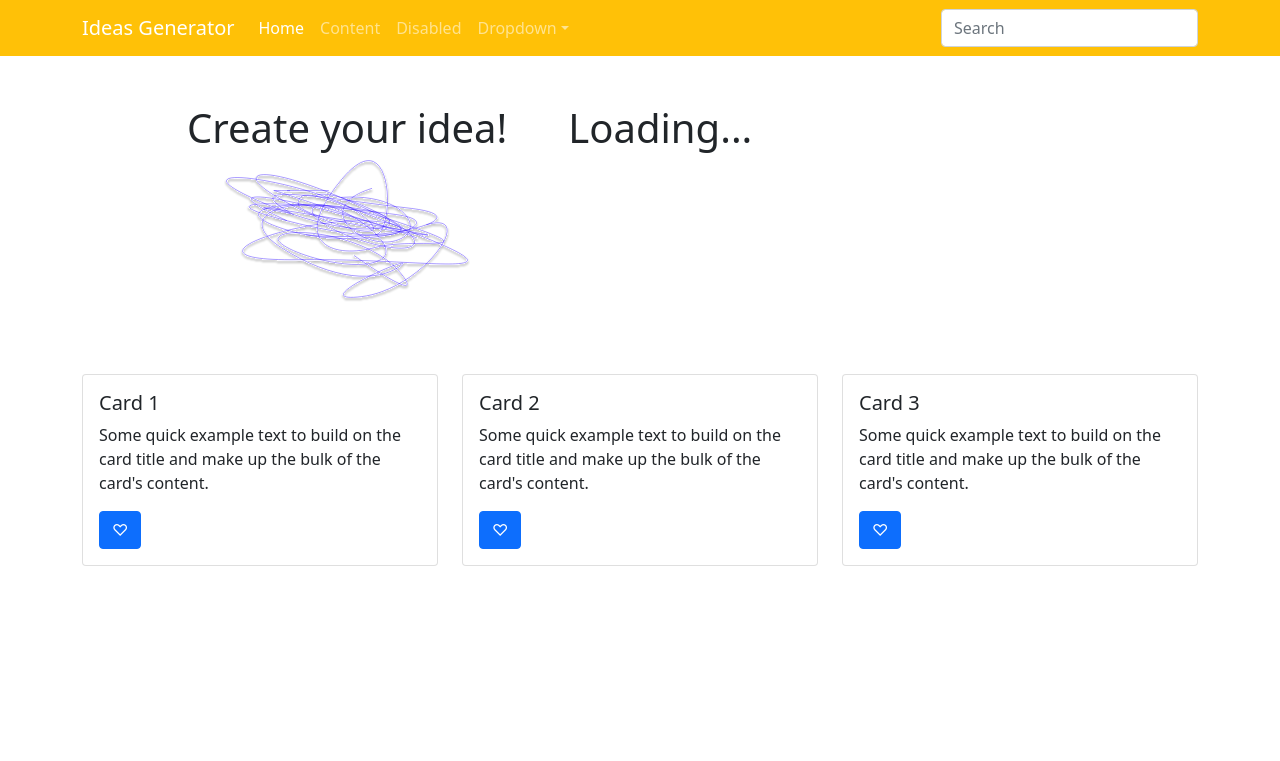
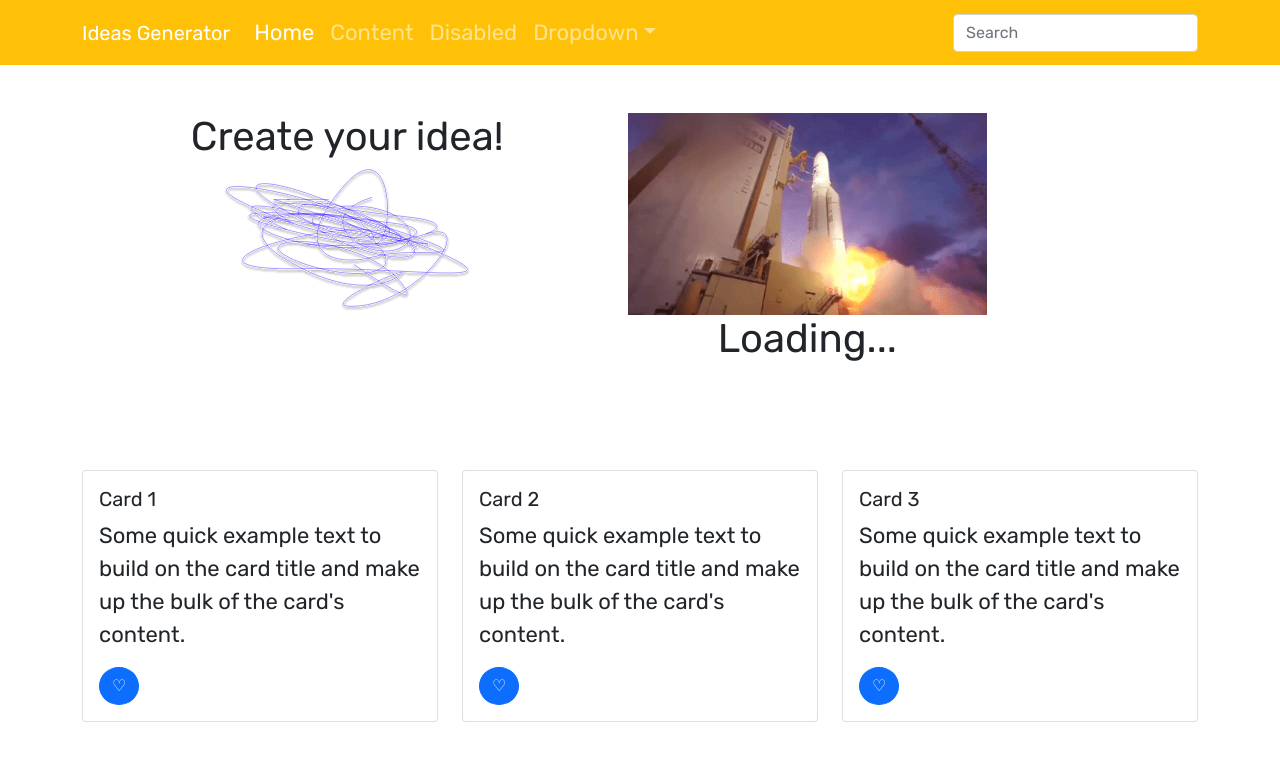
Before and after one commit to AnKlvy/ideasGen, a Django app: page /loading/ in a window 1280 px wide. Shown: the top 761 px of the page. Run offline with Django 4.2, Linux system fonts and the light colour scheme.

Commit message:
Added control generation page, added Rubik font, added images logic and gif

```diff
--- a/ideas/views.py
+++ b/ideas/views.py
@@ -1,19 +1,30 @@
+import time
+
 from django.shortcuts import render
 from django.shortcuts import redirect
 from django.urls import reverse
+from django.views.generic import ListView
 
 
 # Create your views here.
 
-def home(request):
-    return render(request, 'ideas/ideasgen.html')
+class IdeasHome(ListView):
+    template_name = 'ideas/ideasgen.html'
+
+    def get_queryset(self):
+        return None
 
 
 def loading_page(request):
-    delay = 2  # delay in seconds
+    delay = 4  # delay in seconds
     generated = reverse('generated')
-    return render(request, 'ideas/loading.html', {'delay': delay, 'generated': generated})
+    return render(request, 'ideas/loading.html',
+                  {'delay': delay, 'generated': generated})
 
 
 def generated(request):
     return render(request, 'ideas/generated.html')
+
+
+def contgener(request):
+    return render(request, 'ideas/contgener.html')
--- a/ideasGen/settings.py
+++ b/ideasGen/settings.py
@@ -9,7 +9,7 @@ https://docs.djangoproject.com/en/4.1/topics/settings/
 For the full list of settings and their values, see
 https://docs.djangoproject.com/en/4.1/ref/settings/
 """
-
+import os
 from pathlib import Path
 
 # Build paths inside the project like this: BASE_DIR / 'subdir'.
@@ -119,6 +119,10 @@ USE_TZ = True
 
 STATIC_URL = 'static/'
 
+##########################
+MEDIA_ROOT = os.path.join(BASE_DIR, '')
+MEDIA_URL = '/'
+
 # Default primary key field type
 # https://docs.djangoproject.com/en/4.1/ref/settings/#default-auto-field
 
--- a/ideasGen/urls.py
+++ b/ideasGen/urls.py
@@ -13,16 +13,20 @@ Including another URLconf
     1. Import the include() function: from django.urls import include, path
     2. Add a URL to urlpatterns:  path('blog/', include('blog.urls'))
 """
+from django.conf.urls.static import static
 from django.contrib import admin
 from django.urls import path
-from ideas.views import (home, loading_page,
-generated)
+from ideas.views import (IdeasHome, loading_page,
+                         generated, contgener)
+from ideasGen import settings
 
 urlpatterns = [
     path('admin/', admin.site.urls),
     path('loading/', loading_page, name='loading'),
     path('generated/', generated, name='generated'),
 
-    path('', home)
-
+    path('', IdeasHome.as_view(), name='home'),
+    path('contgener/', contgener, name='contgener')
 ]
+if settings.DEBUG:
+    urlpatterns += static(settings.MEDIA_URL, document_root=settings.MEDIA_ROOT)
--- a/templates/ideas/generated.html
+++ b/templates/ideas/generated.html
@@ -4,7 +4,7 @@
         <div class="card-body">
           <h5 class="card-title">How about</h5>
           <p class="card-text">Start to talk with rock collection and give each one a unique name and backstory?</p>
-          <button type="button" class="btn btn-primary like-button">♡</button>
+          <button type="button" class="btn btn-primary rounded-circle   ">♡</button>
         </div>
       </div>
 {% endblock %}
--- a/templates/ideas/head.html
+++ b/templates/ideas/head.html
@@ -3,7 +3,7 @@
         <meta charset="utf-8"/>
         <meta http-equiv="X-UA-Compatible" content="IE=edge"/>
         <title>Ideas</title>
-    <meta name="description" content="Blog"/>
+        <meta name="description" content="Home"/>
         <meta name="viewport" content="width=device-width, initial-scale=1"/>
         <link
                 href="https://cdn.jsdelivr.net/npm/bootstrap@5.1.3/dist/css/bootstrap.min.css"
@@ -11,6 +11,12 @@
                 integrity="sha384-1BmE4kWBq78iYhFldvKuhfTAU6auU8tT94WrHftjDbrCEXSU1oBoqyl2QvZ6jIW3"
                 crossorigin="anonymous"
         />
-    <link rel="stylesheet" href=""/>
+        <link href='https://fonts.googleapis.com/css?family=Rubik' rel='stylesheet'>
+        <style>
+            body {
+                font-family: 'Rubik';
+                font-size: 22px;
+            }
+        </style>
     </head>
     <!--{% endblock %}-->
--- a/templates/ideas/ideasgen.html
+++ b/templates/ideas/ideasgen.html
@@ -1,15 +1,18 @@
 {% extends 'ideas/index.html' %}
 {% block content %}
+    <form action="#" method="post">
         <div class="input-group input-group-lg mb-2 mt-2">
             <input type="text" class="form-control" placeholder="Share your idea">
             <div class="input-group-append">
                 <button class="btn btn-primary btn-lg" type="button">Send</button>
             </div>
         </div>
+    </form>
 
     <div class="text-center">
         <h1 class="mb-2">or</h1>
 
-    <a class="btn btn-primary btn-lg" href="{% url 'loading' %}">Generate</a>
+        <a class="btn btn-primary btn-lg" href="{% url 'loading' %}">Generate randomly</a>
+        <a class="btn btn-primary btn-lg" href="{% url 'contgener' %}">Controlled generation</a>
     </div>
 {% endblock %}
--- a/templates/ideas/index.html
+++ b/templates/ideas/index.html
@@ -1,6 +1,5 @@
 <!DOCTYPE html>
 <html>
-
 {% include "ideas/head.html" %}
 <body>
 {% include "ideas/nav.html" %}
@@ -44,5 +43,10 @@
 
 
 </body>
-
+<script src="https://cdn.jsdelivr.net/npm/@popperjs/core@2.9.2/dist/umd/popper.min.js"
+        integrity="sha384-IQsoLXl5PILFhosVNubq5LC7Qb9DXgDA9i+tQ8Zj3iwWAwPtgFTxbJ8NT4GN1R8p"
+        crossorigin="anonymous"></script>
+<script src="https://cdn.jsdelivr.net/npm/bootstrap@5.0.2/dist/js/bootstrap.min.js"
+        integrity="sha384-cVKIPhGWiC2Al4u+LWgxfKTRIcfu0JTxR+EQDz/bgldoEyl4H0zUF0QKbrJ0EcQF"
+        crossorigin="anonymous"></script>
 </html>
--- a/templates/ideas/loading.html
+++ b/templates/ideas/loading.html
@@ -1,6 +1,13 @@
 {% extends 'ideas/index.html' %}
 {% block content %}
-{#    <img src="giphy.gif">#}
-    <h1>Loading...</h1>
+    {#    <div class="d-flex justify-content-center align-items-center" style="height: 200px;">#}
+    <div class="text-center">
+        <img src="../../giphy.gif" class="w-75">
+
+        <h1>
+            Loading...
+        </h1>
+    </div>
+    {#    </div>#}
     <meta http-equiv="refresh" content="{{ delay }}; url={{ generated }}">
-{% endblock  %}
+{% endblock %}
--- a/templates/ideas/popideas.html
+++ b/templates/ideas/popideas.html
@@ -5,7 +5,7 @@
         <div class="card-body">
           <h5 class="card-title">Card 1</h5>
           <p class="card-text">Some quick example text to build on the card title and make up the bulk of the card's content.</p>
-          <button type="button" class="btn btn-primary ♡-button">♡</button>
+          <button type="button" class="text-12 btn btn-primary rounded-circle">♡</button>
         </div>
       </div>
     </div>
@@ -14,7 +14,7 @@
         <div class="card-body">
           <h5 class="card-title">Card 2</h5>
           <p class="card-text">Some quick example text to build on the card title and make up the bulk of the card's content.</p>
-          <button type="button" class="btn btn-primary ♡-button">♡</button>
+          <button type="button" class="btn btn-primary rounded-circle">♡</button>
         </div>
       </div>
     </div>
@@ -23,7 +23,7 @@
         <div class="card-body">
           <h5 class="card-title">Card 3</h5>
           <p class="card-text">Some quick example text to build on the card title and make up the bulk of the card's content.</p>
-          <button type="button" class="btn btn-primary ♡-button">♡</button>
+          <button type="button" class="btn btn-primary rounded-circle">♡</button>
         </div>
       </div>
     </div>
```
Also changed, not shown: templates/ideas/contgener.html (added, +12 -0 lines), giphy.gif (renamed from templates/ideas/giphy.gif). Lines whose indentation alone changed are shown as unchanged.
